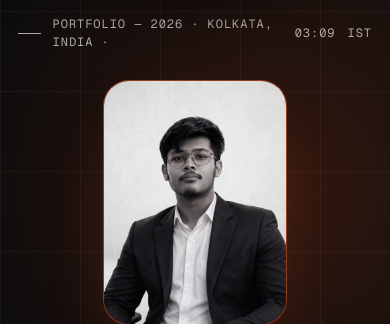
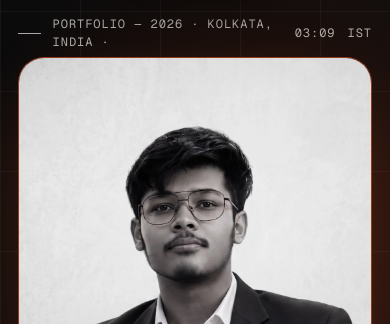
Before and after one commit to Sagar04742/Portfolio, a plain HTML site: page index.html in a window 390 px wide. Shown: the part 69-393 px from the top of the page. Drawn offline with nearby package versions, Linux system fonts and the light colour scheme; animation ran at ten frames a second.

Commit message:
feat: enhance responsive design for mobile view by adjusting hero section and top element styles

```diff
--- a/css/styles.css
+++ b/css/styles.css
@@ -661,3 +661,7 @@ body.loading .nav-in,body.loading .eyebrow,body.loading .hero-sub,body.loading .
 .pop-wa{display:inline-flex;align-items:center;gap:9px;padding:12px 20px;border-radius:99px;background:var(--acc);color:#0b0b0c;font-weight:700;font-size:14.5px;transition:background .3s,transform .3s}
 .pop-wa:hover{background:#25d366;transform:translateY(-2px) scale(1.03)}
 @media(max-width:820px){#pop{right:14px;left:14px;bottom:14px;width:auto}}
+@media(max-width:820px){
+  .hero-side{height:auto;width:100%;max-width:none;aspect-ratio:3/4;margin-top:6px}
+}
+@media(max-width:820px){#top{height:auto;min-height:100svh;overflow:visible;overflow-x:clip}.hero{padding-bottom:28px}}
```
